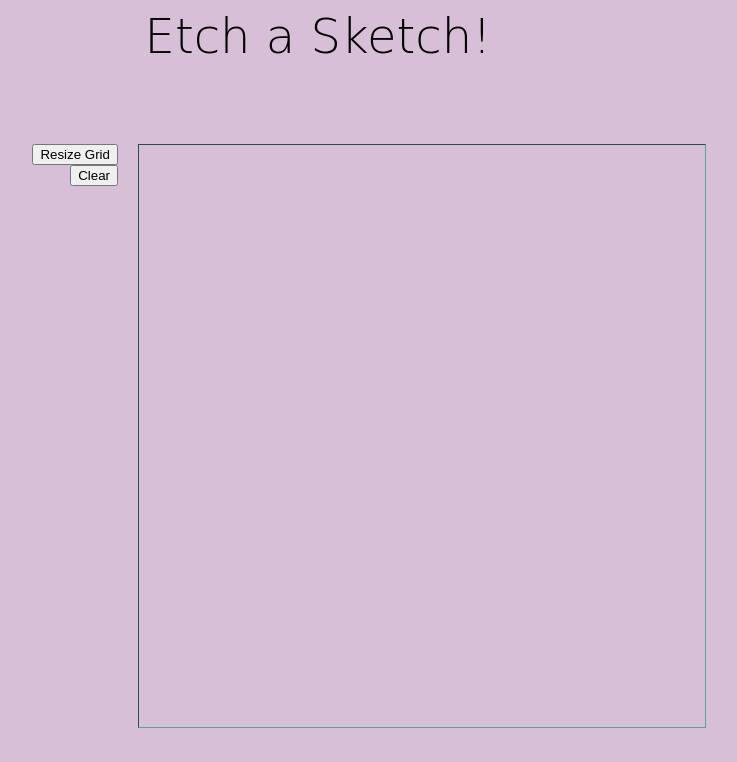
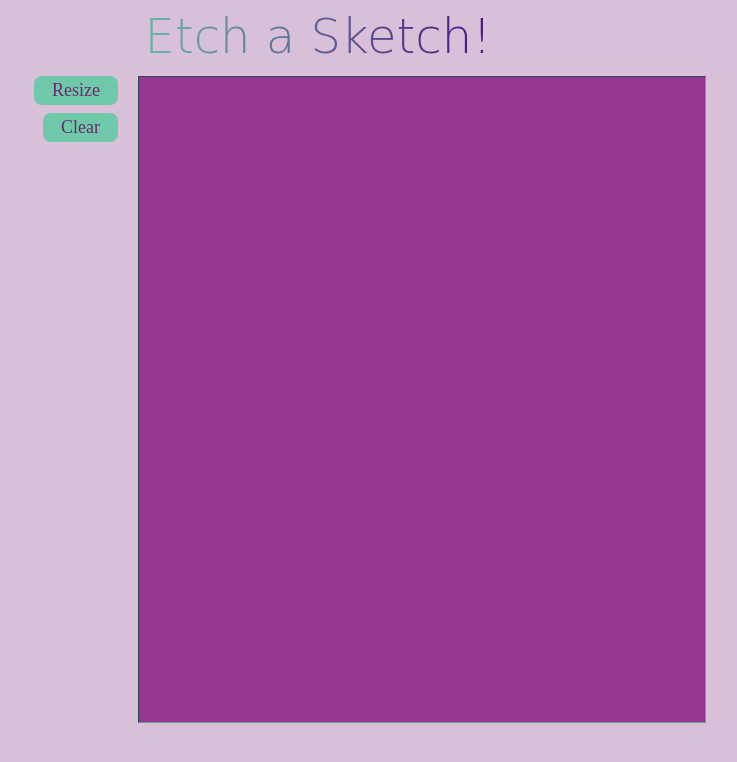
Before and after one commit to Majid-Shahani/ms-odin-projects, a plain HTML site: page etch-a-sketch/index.html in a window 1280 px wide. Shown: the whole page, without its empty margins (322-1059 px from the left). Drawn offline with Linux system fonts and the light colour scheme; a web font is replaced by a local one.

Commit message:
Change styling, rainbow title

```diff
--- a/etch-a-sketch/script.js
+++ b/etch-a-sketch/script.js
@@ -1,6 +1,7 @@
 /*
  * Globals
  */
+const DEFAULT_COLOR = "hsl(302, 46%, 40%)";
 let gridWidth = 16;
 let color = "cyan";
 let mouseDown = false;
@@ -48,10 +49,11 @@ function createGrid(width) {
       frag.setAttribute("class", "fragment");
       frag.addEventListener("mouseenter", (e) => {
         if (mouseDown) {
-          if (currentKey === 0) e.target.style.background = color;
-          else e.target.style.background = getRandomColor();
+          if (currentKey === 0) e.target.style.backgroundColor = color;
+          else e.target.style.backgroundColor = getRandomColor();
         }
       });
+      frag.style.backgroundColor = DEFAULT_COLOR;
       gridRow.appendChild(frag);
     }
 
@@ -66,7 +68,7 @@ function createControlPanel() {
 
   // Add Resize Button
   const sizeButton = document.createElement("button");
-  sizeButton.textContent = "Resize Grid";
+  sizeButton.textContent = "Resize";
   sizeButton.setAttribute("class", "button");
   sizeButton.addEventListener("click", () => {
     createGrid(+prompt("Set Grid Size", "16"));
@@ -76,7 +78,7 @@ function createControlPanel() {
   // Add Clear Button
   const clear = document.createElement("button");
   clear.textContent = "Clear";
-  clear.setAttribute("cleass", "button");
+  clear.setAttribute("class", "button");
   clear.addEventListener("click", () => createGrid(gridWidth));
   panel.appendChild(clear);
 }
--- a/etch-a-sketch/styles.css
+++ b/etch-a-sketch/styles.css
@@ -4,7 +4,7 @@ body {
   margin: 0;
   padding: 0;
   min-height: 100vh;
-  background-color: thistle;
+  background-color: hsl(300, 24%, 80%);
 
   display: flex;
   flex-direction: column;
@@ -18,12 +18,35 @@ header {
   font-weight: 300;
   font-style: normal;
 
+  background: linear-gradient(
+      to right,
+      #ff0000,
+      hsl(160, 45%, 61%),
+      hsl(275, 100%, 25%),
+      hsl(302, 46%, 29%)
+    )
+    text;
+  color: transparent;
+
   padding: 8px 8px;
-  flex: 1 1 auto;
 }
 
 footer {
   flex: 1 auto;
+}
+
+.button {
+  box-sizing: border-box;
+  background-color: hsl(160, 45%, 61%);
+  color: hsl(302, 46%, 29%);
+
+  font-family: "Playwrite US Trad";
+  font-size: 18px;
+  font-weight: 400;
+
+  padding: 4px 18px;
+  border-style: none;
+  border-radius: 8px;
 }
 
 .container {
@@ -40,6 +63,7 @@ footer {
   display: flex;
   flex-flow: column nowrap;
   align-items: flex-end;
+  gap: 8px;
 }
 
 .sketchpad {
@@ -62,7 +86,7 @@ footer {
   border-width: 1px;
   border-top-width: 0px;
   border-bottom-width: 0px;
-  border-color: cadetblue;
+  border-color: hsl(182, 25%, 50%);
 }
 
 .fragment {
```
